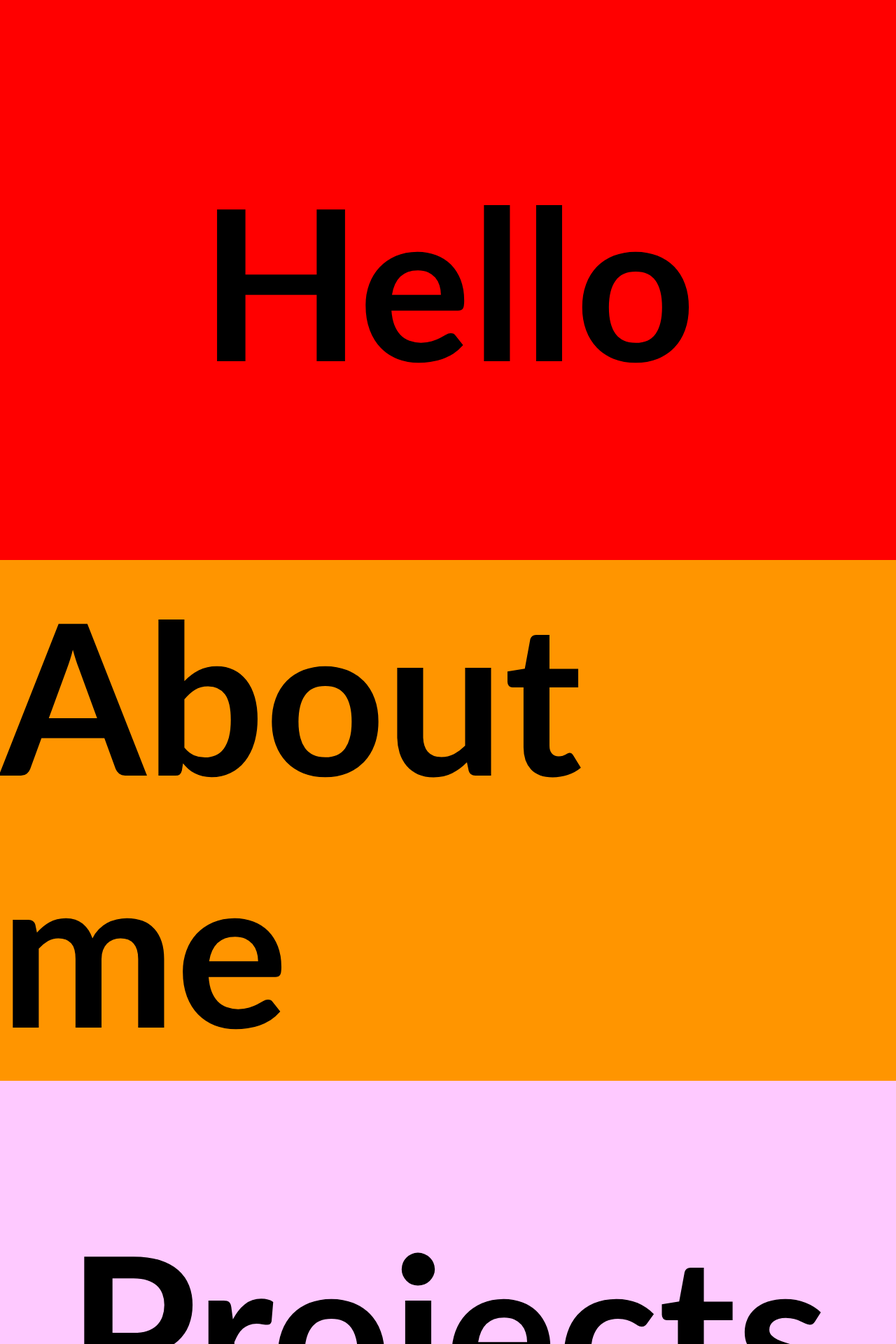
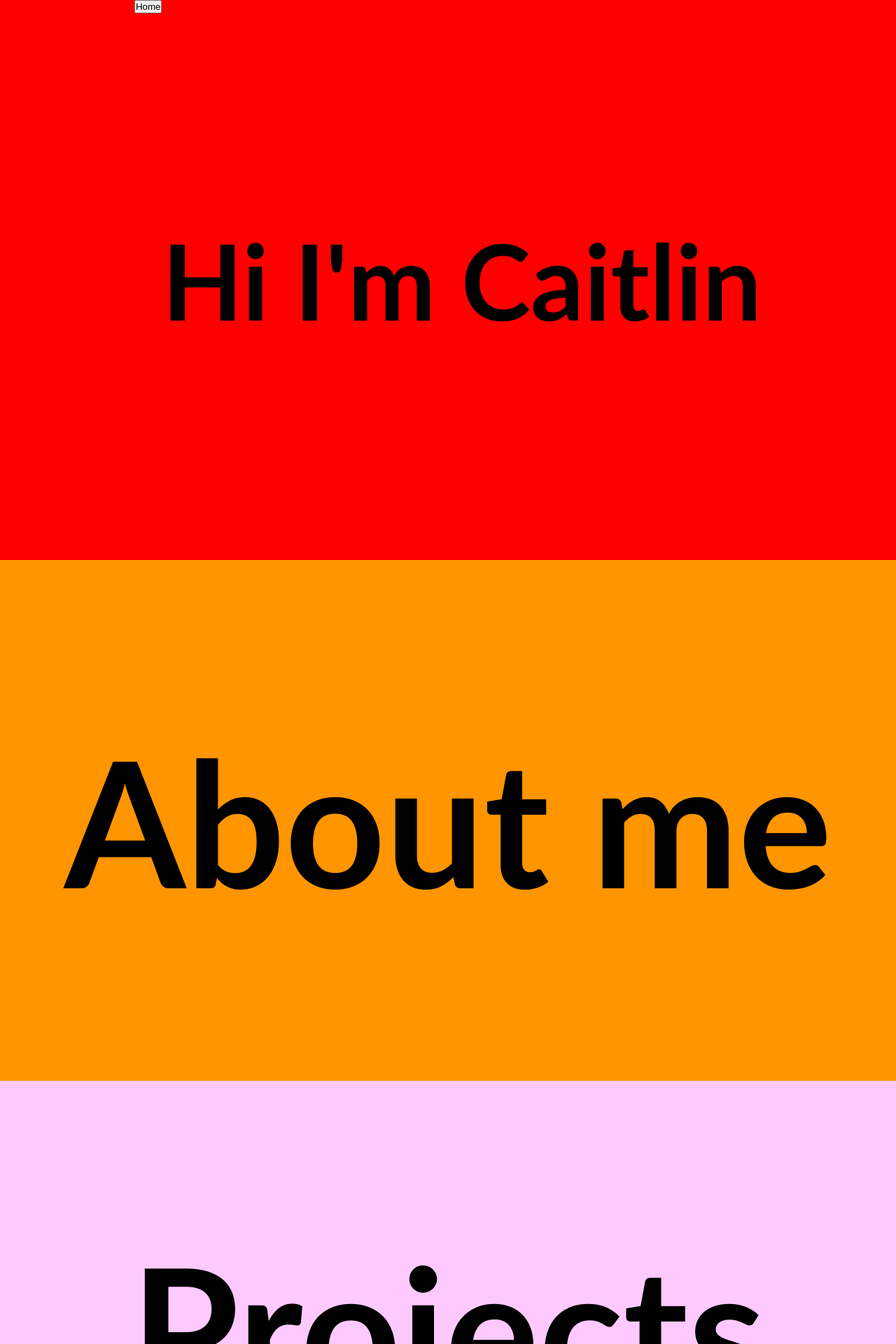
Before and after one commit to ccyoung22/Portfolio, a Next.js app in the folder portfolio/: page / in a window 1280 px wide. Shown: the top 1920 px of the page at 70% size. Built offline with nearby package versions, Linux system fonts and the light colour scheme.

Commit message:
Added a button that fixes the scroll to top

```diff
--- a/portfolio/package.json
+++ b/portfolio/package.json
@@ -21,8 +21,11 @@
     "@types/node": "^20",
     "@types/react": "^19",
     "@types/react-dom": "^19",
+    "autoprefixer": "^10.4.20",
     "eslint": "^9",
     "eslint-config-next": "15.1.7",
+    "postcss": "^8.5.3",
+    "tailwindcss": "^4.0.9",
     "typescript": "^5"
   }
 }
--- /dev/null
+++ b/portfolio/src/app/components/Card1/Card1.jsx
@@ -0,0 +1,24 @@
+"use client";
+import { useRef } from "react";
+import gsap from "gsap";
+import { ScrollTrigger } from "gsap/ScrollTrigger";
+import { useGSAP } from "@gsap/react";
+import Link from "next/link";
+import styles from "./Card1.module.css";
+
+function Card1() {
+  const scrollToFirstPanel = () => {
+    window.scrollTo({ top: 0, behavior: "smooth" });
+  };
+  return (
+    <div className={styles.containerCard1}>
+      <Link href="/portfolio/src/app/components/Card1" passHref></Link>
+      <button className={styles.homeButton} onClick={scrollToFirstPanel}>
+        Home
+      </button>
+      <p className={styles.hiText}>Hi I'm Caitlin</p>
+    </div>
+  );
+}
+
+export default Card1;
--- /dev/null
+++ b/portfolio/src/app/components/Card1/Card1.module.css
@@ -0,0 +1,15 @@
+.hiText {
+  font-size: 150px;
+}
+.containerCard1 {
+  display: flex;
+  height: 100vh;
+  width: 100vw;
+  align-items: center;
+  justify-content: center;
+}
+
+.homeButton {
+  align-self: start;
+  justify-self: start;
+}
--- a/portfolio/src/app/globals.css
+++ b/portfolio/src/app/globals.css
@@ -16,8 +16,7 @@ section {
 
 .main {
   height: 442vh;
-  width: 100vw;
-  font-size: 300px;
+  font-size: 250px;
   font-family: "Gill Sans", "Gill Sans MT", Calibri, "Trebuchet MS", sans-serif;
   font-weight: 800;
 }
@@ -25,7 +24,6 @@ section {
 .div1 {
   background-color: red;
   height: 100vh;
-  width: 100vw;
   display: flex;
   justify-content: center;
   align-items: center;
@@ -35,7 +33,7 @@ section {
 .div2 {
   background-color: rgb(255, 149, 0);
   height: 93vh;
-  width: 100vw;
+
   display: flex;
   justify-content: center;
   align-items: center;
@@ -45,7 +43,7 @@ section {
 .div3 {
   background-color: rgb(254, 201, 255);
   height: 88vh;
-  width: 100vw;
+
   display: flex;
   justify-content: center;
   align-items: center;
@@ -55,7 +53,6 @@ section {
 .div4 {
   background-color: rgb(253, 255, 213);
   height: 83vh;
-  width: 100vw;
   display: flex;
   justify-content: center;
   align-items: center;
@@ -66,7 +63,6 @@ section {
 .div5 {
   background-color: rgb(255, 255, 255);
   height: 78vh;
-  width: 100vw;
   display: flex;
   justify-content: center;
   align-items: center;
--- a/portfolio/src/app/page.tsx
+++ b/portfolio/src/app/page.tsx
@@ -5,49 +5,25 @@ import Header from "./components/Header/Header";
 import AboutMe from "./components/AboutMe/AboutMe";
 import Projects from "./components/Projects/Projects";
 import Lenis from "lenis";
+import Card1 from "./components/Card1/Card1.jsx";
 
 export default function Home() {
-  const [isShrunk, setIsShrunk] = useState(false);
-  console.log(isShrunk);
-
-  useEffect(() => {
-    const handleScroll = () => {
-      if (window.scrollY > 20) {
-        setIsShrunk(true);
-      } else {
-        setIsShrunk(false);
-      }
-    };
-    window.addEventListener("scroll", handleScroll);
-    return () => window.removeEventListener("scroll", handleScroll);
-  }, []);
-
   useEffect(() => {
     const lenis = new Lenis({
       autoRaf: true,
     });
-
-    // lenis.on("scroll", (e) => {
-    //   console.log(e);
-    // });
   }, []);
 
   return (
-    <div className="main">
-      <div className="div1">Hello</div>
+    <main className="main">
+      <section className="div1">
+        <Card1 />
+      </section>
 
-      <div className="div2">About me</div>
-      <div className="div3">Projects</div>
-      <div className="div4">Skills</div>
-      <div className="div5">Contact</div>
-    </div>
-
-    // <div className={styles.page}>
-    //   <Header isShrunk={isShrunk} />
-    //   <div className={styles.wrapper}>
-    //     <AboutMe />
-    //     <Projects />
-    //   </div>
-    // </div>
+      <section className="div2">About me</section>
+      <section className="div3">Projects</section>
+      <section className="div4">Skills</section>
+      <section className="div5">Contact</section>
+    </main>
   );
 }
```
Also changed, not shown: 1 other file (tests, documents, lock files or other folders).
